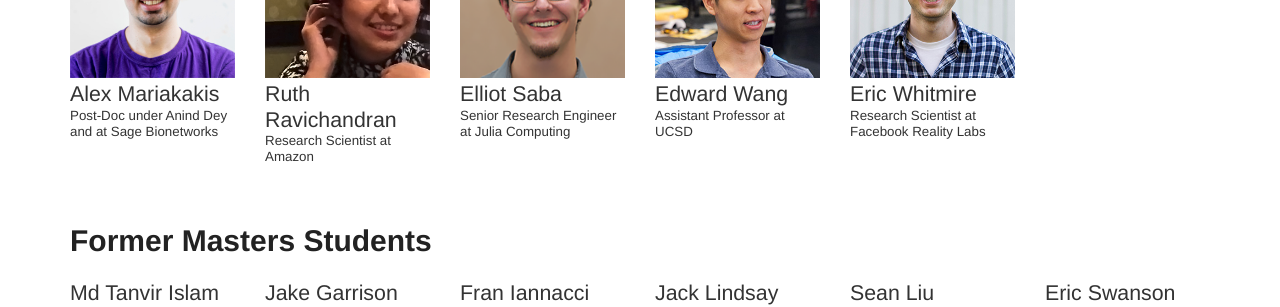
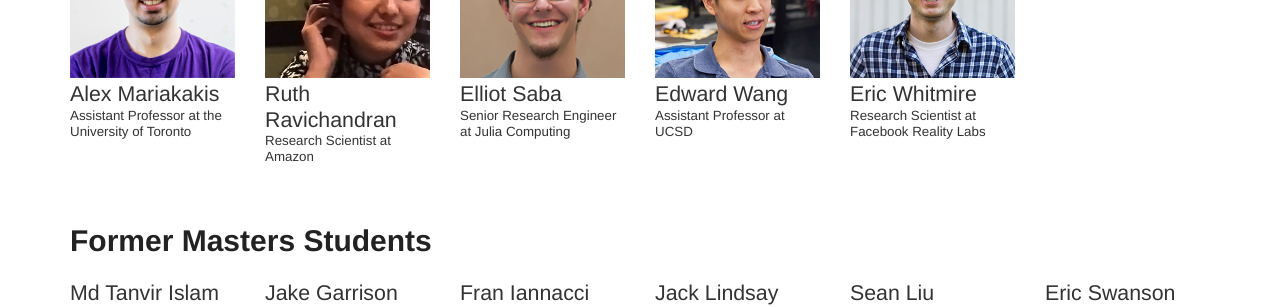
Before and after one commit to ubicomplab/ubicomplab.github.io, a Jekyll site: the page built from members/index.html, in a window 1280 px wide and 900 px high, scrolled down 2578 px. Shown: the part 152-459 px from the top of the window. Built offline with Jekyll 4.4.1, drawn with Linux system fonts in a browser that asks for light colours; some web fonts are replaced.

Commit message:
Update members.yml

```diff
--- a/_data/members.yml
+++ b/_data/members.yml
@@ -245,9 +245,9 @@
   name: Alex Mariakakis
   image: /images/members/alexmariakakis.jpg
   email: atm15@cs.washington.edu
-  website: http://atm15.github.io
+  website: https://mariakakis.github.io
   status: alumni
-  affiliation: Post-Doc under Anind Dey and at Sage Bionetworks
+  affiliation: Assistant Professor at the University of Toronto
 
 - id: ravichandran
   name: Ruth Ravichandran
```
